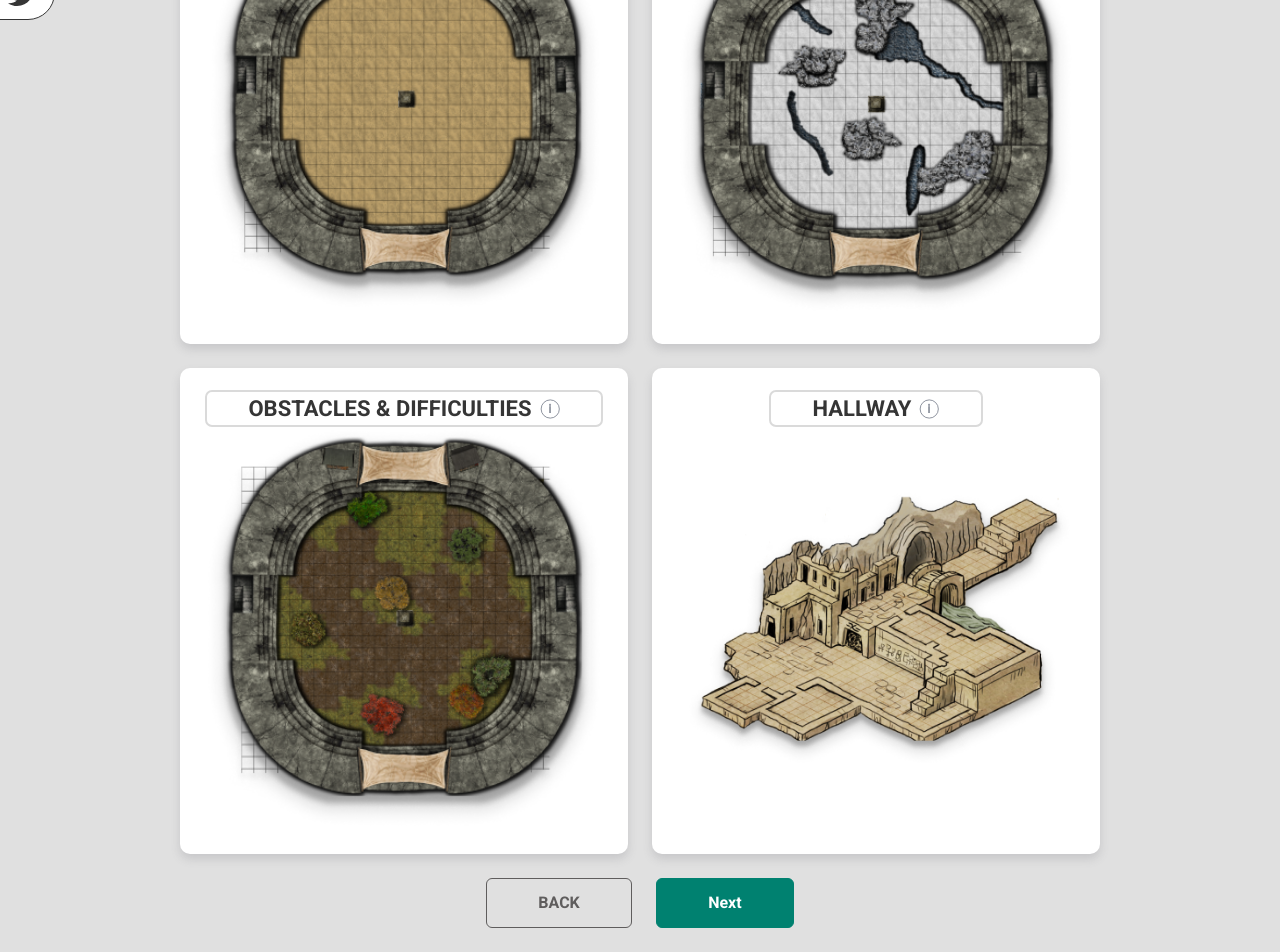
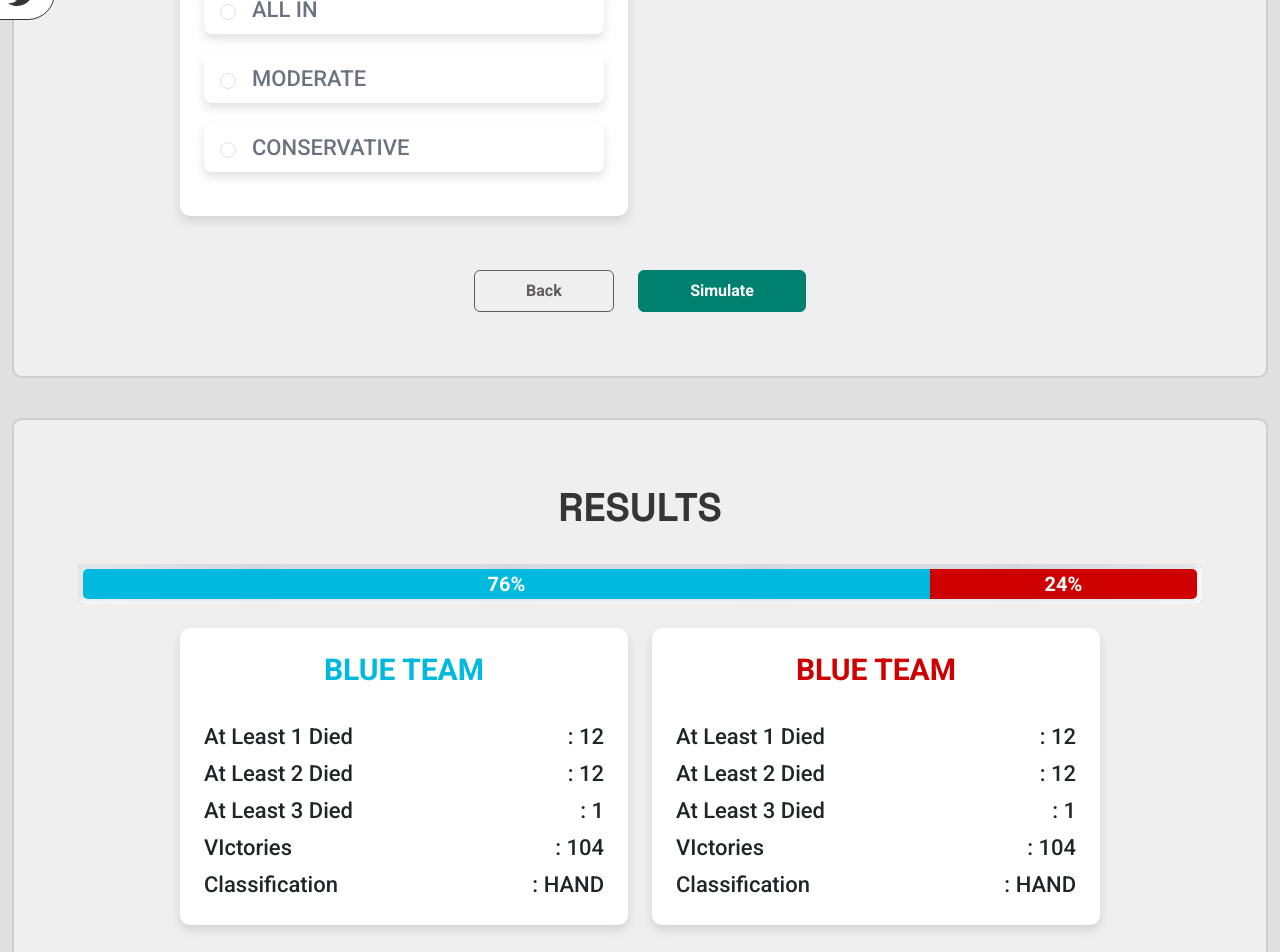
Before and after one commit to asfandtaimoor/encounterra, a Next.js app: page / in a window 1280 px wide. Shown: the part 500-1452 px from the top of the page. Built offline with nearby package versions, Linux system fonts and the light colour scheme.

Commit message:
Simulation Card Added

```diff
--- /dev/null
+++ b/src/components/Simulation/index.jsx
@@ -0,0 +1,202 @@
+import React from "react";
+import Image from "next/image";
+
+import { Form } from "react-bootstrap";
+import { ExclamationCircle } from "@/Icons/index";
+
+function Simulation() {
+  return (
+    <div>
+      <div className="mb-08">
+        <RecourceLevel />
+      </div>
+      <Results />
+    </div>
+  );
+}
+
+export default Simulation;
+
+function RecourceLevel() {
+  return (
+    <section className="ts-card-2">
+      <h1 className="ts-fs-40 ts-heading-font fw-bold ts-text-gray-2 text-center text-uppercase mb-07">
+        resourse qngagment level
+      </h1>
+      <div className="mx-auto" style={{ maxWidth: "920px" }}>
+        <div className="row row-cols-sm-2 mb-10">
+          <div>
+            <div className="ts-card-1">
+              <h1 className="ts-fs-30 ts-text-skyblue text-center text-uppercase fw-bold mb-09">
+                Blue Team
+              </h1>
+
+              <ul className="list-unstyled p-0">
+                <li className="mb-05">
+                  <div class="form-check ts-check-card d-flex align-items-center gap-3 ">
+                    <input
+                      class="form-check-input"
+                      type="radio"
+                      name="teamblue"
+                      id="AllIn"
+                    />
+                    <label
+                      class="form-check-label ts-text-gray-5 ts-fs-22 fw-medium text-uppercase w-100"
+                      for="AllIn"
+                    >
+                      All In
+                    </label>
+                  </div>
+                </li>
+                <li className="mb-05">
+                  <div class="form-check ts-check-card d-flex align-items-center gap-3 ">
+                    <input
+                      class="form-check-input"
+                      type="radio"
+                      name="teamblue"
+                      id="Moderate"
+                    />
+                    <label
+                      class="form-check-label ts-text-gray-5 ts-fs-22 fw-medium text-uppercase w-100"
+                      for="Moderate"
+                    >
+                      Moderate
+                    </label>
+                  </div>
+                </li>
+                <li className="mb-05">
+                  <div class="form-check ts-check-card d-flex align-items-center gap-3 ">
+                    <input
+                      class="form-check-input"
+                      type="radio"
+                      name="teamblue"
+                      id="Conservative"
+                    />
+                    <label
+                      class="form-check-label ts-text-gray-5 ts-fs-22 fw-medium text-uppercase w-100"
+                      for="Conservative"
+                    >
+                      Conservative
+                    </label>
+                  </div>
+                </li>
+              </ul>
+            </div>
+          </div>
+        </div>
+      </div>
+
+      <div className="d-flex justify-content-center gap-4">
+        <button className="btn ts-btn ts-btn--lg fw-bold ts-btn-outline-secondary">
+          Back
+        </button>
+        <button className="btn ts-btn ts-btn--lg fw-bold ts-btn-primary">
+          Simulate
+        </button>
+      </div>
+    </section>
+  );
+}
+function Results() {
+  return (
+    <section className="ts-card-2">
+      <h1 className="ts-fs-40 ts-heading-font fw-bold ts-text-gray-2 text-center mb-07">
+        RESULTS
+      </h1>
+
+      <div className="mb-06">
+        <TsProgressBar BlueTeamProgress={76} RedTeamProgress={24} />
+      </div>
+      <div className="mx-auto" style={{ maxWidth: "920px" }}>
+        <div className="row row-cols-sm-2 mb-10">
+          <div>
+            <div className="ts-card-1">
+              <h1 className="ts-fs-30 ts-text-skyblue text-center text-uppercase fw-bold mb-07">
+                Blue Team
+              </h1>
+
+              <ul className="list-unstyled ts-fs-22 fw-medium p-0 mb-0">
+                <li className="d-flex justify-content-between mt-1">
+                  <span>At Least 1 Died</span>
+                  <span>: 12</span>
+                </li>
+                <li className="d-flex justify-content-between mt-1">
+                  <span>At Least 2 Died</span>
+                  <span>: 12</span>
+                </li>
+                <li className="d-flex justify-content-between mt-1">
+                  <span>At Least 3 Died</span>
+                  <span>: 1</span>
+                </li>
+                <li className="d-flex justify-content-between mt-1">
+                  <span>VIctories </span>
+                  <span>: 104</span>
+                </li>
+                <li className="d-flex justify-content-between mt-1">
+                  <span>Classification </span>
+                  <span>: HAND</span>
+                </li>
+              </ul>
+            </div>
+          </div>
+          <div>
+            <div className="ts-card-1">
+              <h1 className="ts-fs-30 ts-text-red text-center text-uppercase fw-bold mb-07">
+                Blue Team
+              </h1>
+              <ul className="list-unstyled ts-fs-22 fw-medium p-0 mb-0">
+                <li className="d-flex justify-content-between mt-1">
+                  <span>At Least 1 Died</span>
+                  <span>: 12</span>
+                </li>
+                <li className="d-flex justify-content-between mt-1">
+                  <span>At Least 2 Died</span>
+                  <span>: 12</span>
+                </li>
+                <li className="d-flex justify-content-between mt-1">
+                  <span>At Least 3 Died</span>
+                  <span>: 1</span>
+                </li>
+                <li className="d-flex justify-content-between mt-1">
+                  <span>VIctories </span>
+                  <span>: 104</span>
+                </li>
+                <li className="d-flex justify-content-between mt-1">
+                  <span>Classification </span>
+                  <span>: HAND</span>
+                </li>
+              </ul>
+            </div>
+          </div>
+        </div>
+      </div>
+
+      <div className="d-flex justify-content-center gap-4">
+        <button className="btn ts-btn ts-btn--lg fw-bold ts-btn-primary">
+          DOWNLOAD LOGS
+        </button>
+        <button className="btn ts-btn ts-btn--lg fw-bold ts-btn-outline-secondary">
+          NEW SIMULATE
+        </button>
+      </div>
+    </section>
+  );
+}
+function TsProgressBar({ BlueTeamProgress, RedTeamProgress }) {
+  return (
+    <div className="ts-progress-bar">
+      <div
+        className="ts-blue-team text-center"
+        style={{ width: `${BlueTeamProgress}%` }}
+      >
+        {BlueTeamProgress}%
+      </div>
+      <div
+        className="ts-red-team text-center"
+        style={{ width: `${RedTeamProgress}%` }}
+      >
+        {RedTeamProgress}%
+      </div>
+    </div>
+  );
+}
--- a/src/pages/index.jsx
+++ b/src/pages/index.jsx
@@ -5,6 +5,7 @@ import Header from "@/components/Common/Header";
 import Footer from "@/components/Common/Footer";
 import MapMain from "@/components/Map";
 import SocialMedia from "@/components/Common/SocialMedia";
+import Simulation from "@/components/Simulation";
 
 const projectTabs = [
   {
@@ -29,12 +30,14 @@ export default function Home() {
       </Head>
       <main>
         <Header />
-        <SocialMedia />
+        <div className="d-none d-lg-block">
+          <SocialMedia />
+        </div>
         <div className="ts-main-content">
           <Container fluid className="ts-container">
             <Tab.Container
               id="GiveAwayTabs"
-              defaultActiveKey={projectTabs[1].title}
+              defaultActiveKey={projectTabs[2].title}
             >
               <div className="d-flex justify-content-center mb-08">
                 <Nav variant="pills" className="ts-tabs ts-tabs-primary">
@@ -59,13 +62,12 @@ export default function Home() {
                   <MapMain />
                 </Tab.Pane>
                 <Tab.Pane eventKey={projectTabs[2].title}>
-                  {projectTabs[2].title}
+                  <Simulation />
                 </Tab.Pane>
               </Tab.Content>
             </Tab.Container>
           </Container>
         </div>
-
         <Footer />
       </main>
     </>
--- a/src/styles/Components/index.scss
+++ b/src/styles/Components/index.scss
@@ -41,7 +41,7 @@
 .ts-btn {
   transition: all 300ms ease-in-out;
   padding: 0.75rem 2rem;
-
+  line-height: 100%;
   &--lg {
     padding: 0.75rem clamp(1.3rem, 4vw, 4.375rem);
   }
@@ -100,3 +100,53 @@
     }
   }
 }
+
+// Card
+
+.ts-card-1 {
+  background-color: $color-white;
+  border-radius: 10px;
+  padding: clamp(12px, 3vw, 1.5rem);
+  box-shadow: 0px 5px 10px 0px rgba(100, 100, 111, 0.2);
+}
+.ts-card-2 {
+  border-radius: 10px;
+  border: 2px solid #cecece;
+  background: #efefef;
+  padding: clamp(2rem, 5vw, 80px);
+}
+
+// Form
+.ts-check-card {
+  background: #fff;
+  box-shadow: 0px 5px 10px 0px rgba(100, 100, 111, 0.2);
+  padding: 0.5rem 1rem;
+  padding-left: 2.5rem;
+  border-radius: 0.5rem;
+  cursor: pointer;
+  * {
+    cursor: pointer;
+  }
+}
+
+.ts-progress-bar {
+  border-radius: 5px;
+  background: $color-gray-5;
+  box-shadow: 4px 4px 147.8px 0px #fbfeff inset, -4px -4px 4px 0px #e0e0e0 inset;
+  display: flex;
+  padding: 5px;
+  .ts-blue-team,
+  .ts-red-team {
+    color: $color-white;
+    font-weight: bold;
+    font-size: 1.25rem;
+  }
+  .ts-blue-team {
+    background-color: $color-skyblue;
+    border-radius: 5px 0 0 5px;
+  }
+  .ts-red-team {
+    background-color: $color-red;
+    border-radius: 0 5px 5px 0;
+  }
+}
--- a/src/styles/_colors.scss
+++ b/src/styles/_colors.scss
@@ -20,9 +20,45 @@ $color-gray-10: #dadada;
 
 .ts {
   &-text {
+    &-primary {
+      color: $color-primary;
+    }
+    &-skyblue {
+      color: $color-skyblue;
+    }
+    &-red {
+      color: $color-red;
+    }
     &-gray {
+      &-1 {
+        color: $color-gray-1;
+      }
       &-2 {
         color: $color-gray-2;
+      }
+      &-3 {
+        color: $color-gray-3;
+      }
+      &-4 {
+        color: $color-gray-4;
+      }
+      &-5 {
+        color: $color-gray-5;
+      }
+      &-6 {
+        color: $color-gray-6;
+      }
+      &-7 {
+        color: $color-gray-7;
+      }
+      &-8 {
+        color: $color-gray-8;
+      }
+      &-9 {
+        color: $color-gray-9;
+      }
+      &-10 {
+        color: $color-gray-10;
       }
     }
   }
--- a/src/styles/globals.scss
+++ b/src/styles/globals.scss
@@ -23,6 +23,9 @@ body {
   font-family: "Roboto", sans-serif;
 }
 
+.ts-heading-font {
+  font-family: "Space Grotesk", sans-serif;
+}
 a {
   color: inherit;
   text-decoration: none;
```
